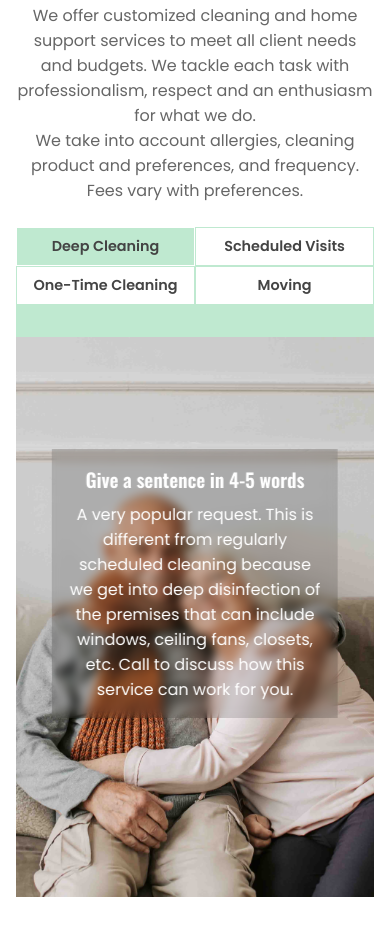
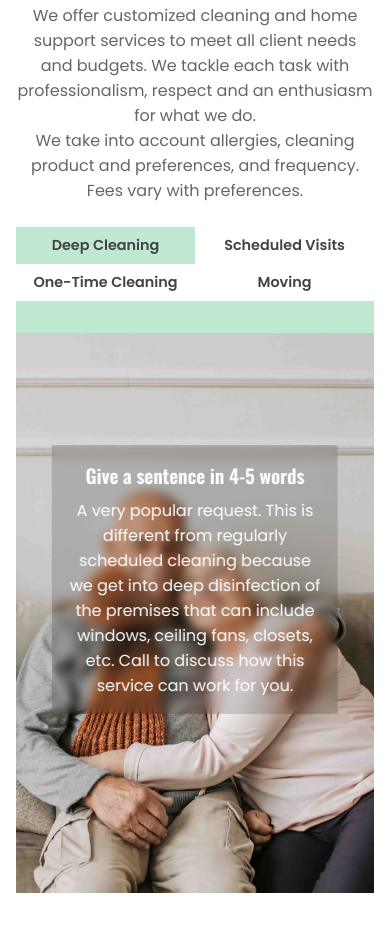
Before and after one commit to srilancers/sri_website, a plain HTML site: page index.html in a window 390 px wide. Shown: the part 2670-3604 px from the top of the page. Drawn offline with nearby package versions, Linux system fonts and the light colour scheme.

Commit message:
tap border removed in mobile sc

```diff
--- a/assets/css/styles.css
+++ b/assets/css/styles.css
@@ -795,7 +795,12 @@ gap: 2rem;
   }
 .snav--content{
   height: 100%;
+  border: none;
 }
+.service--nav.active .snav--content {
+  border: none;
+}
+
   .snav--content img{
     display: none;
   }
```
